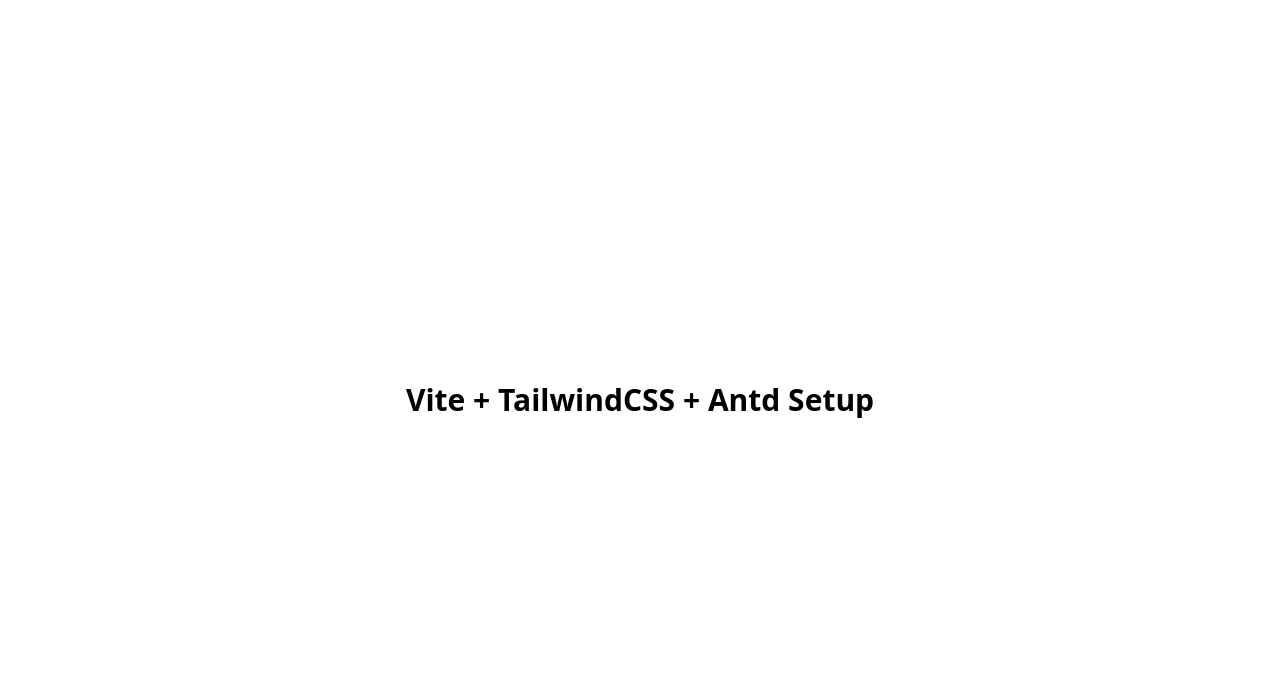
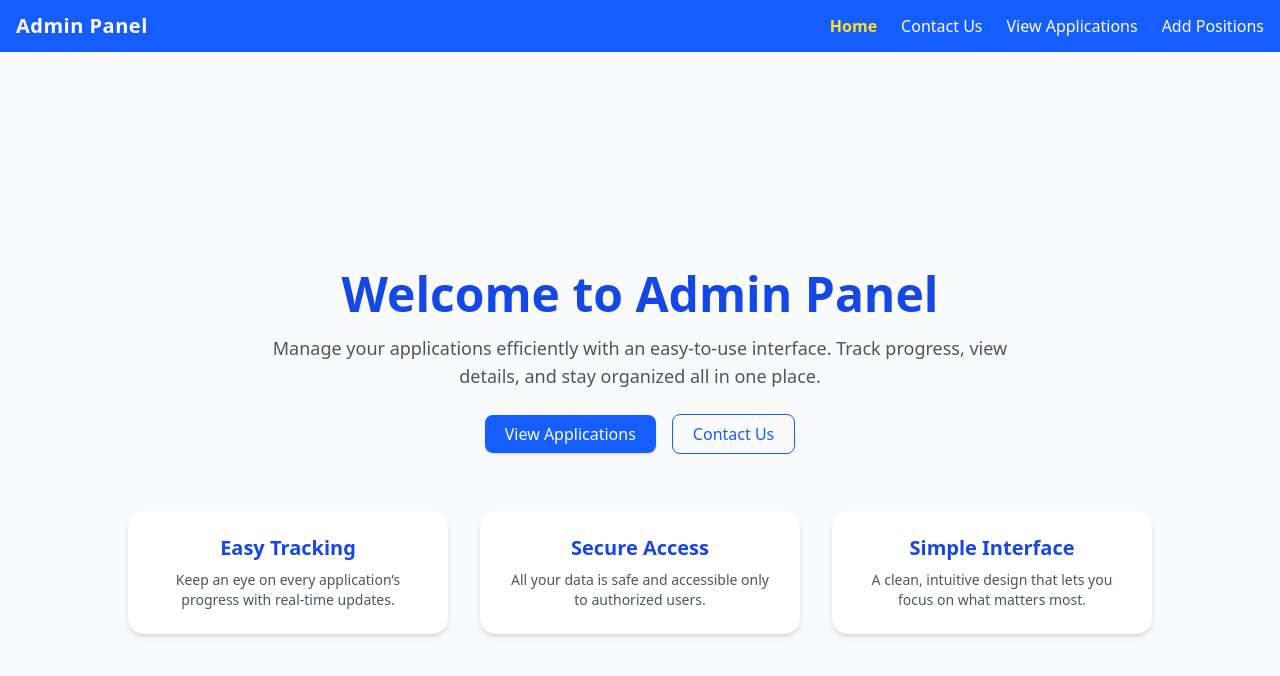
Before and after one commit to teckybot/tecky-admin-frontend, a React (Vite) app: page / in a window 1280 px wide. Shown: the top 676 px of the page. Built offline with nearby package versions, Linux system fonts and the light colour scheme.

Commit message:
added the pages for UI

```diff
--- a/package.json
+++ b/package.json
@@ -14,6 +14,7 @@
     "@tailwindcss/vite": "^4.1.14",
     "react": "^19.1.1",
     "react-dom": "^19.1.1",
+    "react-router-dom": "^7.9.4",
     "tailwindcss": "^4.1.14"
   },
   "devDependencies": {
--- a/src/App.jsx
+++ b/src/App.jsx
@@ -1,19 +1,23 @@
-import { useState } from 'react'
-import './App.css'
+import React, { useEffect } from "react";
+import { BrowserRouter, Routes, Route } from "react-router-dom"; // ✅ import these
+import "./App.css";
+import Home from "./Pages/Home"; // ✅ make sure you have a Home component
+import Navbar from "./Components/Navbar";
+
 
 function App() {
-  const [count, setCount] = useState(0)
-
   return (
-    <>
-      <div class="flex items-center justify-center h-screen">
-        <p class="text-center text-3xl font-semibold">
-          Vite + TailwindCSS + Antd Setup
-        </p>
-      </div>
-
-    </>
-  )
+    <BrowserRouter>
+    <Navbar />
+      <Routes>
+        <Route path="/" element={<Home />} /> {/* ✅ route to Home page */}
+        <Route path="/" element={<Home />} />
+        <Route path="/" element={<Home />} />
+        <Route path="/" element={<Home />} />
+        <Route path="/" element={<Home />} />
+      </Routes>
+    </BrowserRouter>
+  );
 }
 
-export default App
+export default App;
--- /dev/null
+++ b/src/Components/Navbar.jsx
@@ -0,0 +1,41 @@
+import React from "react";
+import { Link, NavLink } from "react-router-dom";
+
+function Navbar() {
+  const navItems = [
+    { name: "Home", path: "/" },
+    { name: "Contact Us", path: "/contact" },
+    { name: "View Applications", path: "/applications" },
+    { name: "Add Positions", path: "/add-positions" },
+  ];
+
+  return (
+    <nav className="bg-blue-600 text-white shadow-md">
+      <div className="max-w-7xl mx-auto px-4 py-3 flex justify-between items-center">
+        {/* Logo / Brand */}
+        <Link to="/" className="text-xl font-bold tracking-wide">
+           Admin Panel
+        </Link>
+
+        {/* Navigation Links */}
+        <div className="space-x-6">
+          {navItems.map((item) => (
+            <NavLink
+              key={item.name}
+              to={item.path}
+              className={({ isActive }) =>
+                `hover:text-yellow-300 transition-colors ${
+                  isActive ? "text-yellow-300 font-semibold" : ""
+                }`
+              }
+            >
+              {item.name}
+            </NavLink>
+          ))}
+        </div>
+      </div>
+    </nav>
+  );
+}
+
+export default Navbar;
--- /dev/null
+++ b/src/Pages/Home.jsx
@@ -0,0 +1,56 @@
+import React from "react";
+
+function Home() {
+  return (
+    <div className="min-h-screen bg-gray-50 flex flex-col items-center justify-center px">
+      {/* Hero Section */}
+      <div className="max-w-3xl text-center">
+        <h1 className="text-4xl md:text-5xl font-extrabold text-blue-700 mb-4">
+          Welcome to Admin Panel
+        </h1>
+        <p className="text-gray-600 text-lg mb-8">
+          Manage your applications efficiently with an easy-to-use interface.
+          Track progress, view details, and stay organized all in one place.
+        </p>
+        <div className="space-x-4">
+          <a
+            href="/applications"
+            className="bg-blue-600 text-white px-5 py-2 rounded-lg shadow hover:bg-blue-700 transition"
+          >
+            View Applications
+          </a>
+          <a
+            href="/contact"
+            className="border border-blue-600 text-blue-600 px-5 py-2 rounded-lg hover:bg-blue-100 transition"
+          >
+            Contact Us
+          </a>
+        </div>
+      </div>
+
+      {/* Features Section */}
+      <div className="mt-16 grid md:grid-cols-3 gap-8 max-w-5xl">
+        <div className="bg-white shadow-md rounded-2xl p-6 text-center hover:shadow-lg transition">
+          <h3 className="text-xl font-semibold text-blue-700 mb-2">Easy Tracking</h3>
+          <p className="text-gray-600 text-sm">
+            Keep an eye on every application’s progress with real-time updates.
+          </p>
+        </div>
+        <div className="bg-white shadow-md rounded-2xl p-6 text-center hover:shadow-lg transition">
+          <h3 className="text-xl font-semibold text-blue-700 mb-2">Secure Access</h3>
+          <p className="text-gray-600 text-sm">
+            All your data is safe and accessible only to authorized users.
+          </p>
+        </div>
+        <div className="bg-white shadow-md rounded-2xl p-6 text-center hover:shadow-lg transition">
+          <h3 className="text-xl font-semibold text-blue-700 mb-2">Simple Interface</h3>
+          <p className="text-gray-600 text-sm">
+            A clean, intuitive design that lets you focus on what matters most.
+          </p>
+        </div>
+      </div>
+    </div>
+  );
+}
+
+export default Home;
```
Also changed, not shown: src/Pages/Add_Positions.jsx (added), src/Pages/Contact_Us.jsx (added), src/Pages/View_Applications.jsx (added), 1 other file (tests, documents, lock files or other folders).
